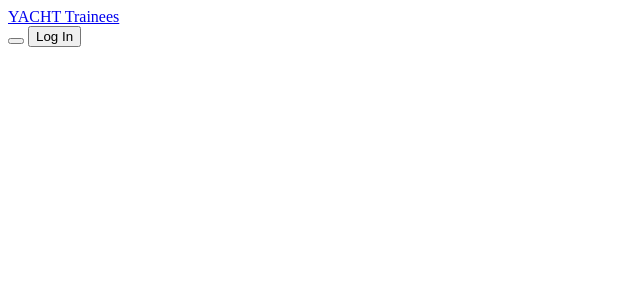
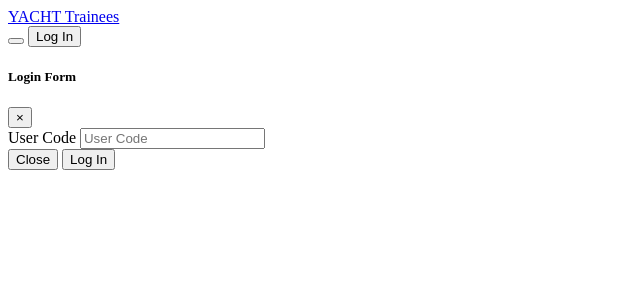
Before and after one commit to Reggem/YACHT_DATABASE, a PHP site: page /Validation/navbarval.php in a window 1280 px wide. Shown: the top 300 px of the page, without its empty margins (0-640 px from the left). Run offline with PHP 8.4, Linux system fonts and the light colour scheme.

Commit message:
Fixed Login btn problem on the validation page

```diff
--- /dev/null
+++ b/Validation/modalloginval.php
@@ -0,0 +1,27 @@
+<!-- Modal -->
+<div class="modal fade" id="LoginModalVal" tabindex="-1" role="dialog" aria-labelledby="LoginModalCenterTitle" aria-hidden="true">
+  <div class="modal-dialog" role="document">
+    <div class="modal-content">
+      <div class="modal-header">
+        <h5 class="modal-title text-center" >Login Form</h5>
+        <button type="button" class="close" data-dismiss="modal" aria-label="Close">
+          <span aria-hidden="true">&times;</span>
+        </button>
+      </div>
+      <form class="" method="post" action="../Hostingpage/hostingpage.php">
+      <div class="modal-body">
+
+          <div class="form-group">
+            <label for="user">User Code</label>
+            <input type="password" name="code" class="form-control" placeholder="User Code" required>
+          </div>
+
+      </div>
+      <div class="modal-footer">
+        <button type="button" class="btn btn-secondary" data-dismiss="modal">Close</button>
+        <button type="submit" class="btn btn-success">Log In</button>
+      </div>
+      </form>
+    </div>
+  </div>
+</div>
--- a/Validation/navbarval.php
+++ b/Validation/navbarval.php
@@ -14,10 +14,14 @@
 
 
     <!-- Login Button -->
-    <a href="../Login/login.php" class="ml-auto">
-      <button class="nav navbar btn btn-success ml-auto" id="loginbtn"><i class="fas fa-sign-in-alt"></i><span class="mx-2">Log In</span>
+
+      <button class="nav navbar btn btn-success ml-auto" id="loginbtnval" data-toggle="modal" data-target="#LoginModalVal"><i class="fas fa-sign-in-alt"></i><span class="mx-2">Log In</span>
       </button>
-    </a>
+
+      <?php
+        include("modalloginval.php");
+      ?>
+
 
 
 </nav>
```
